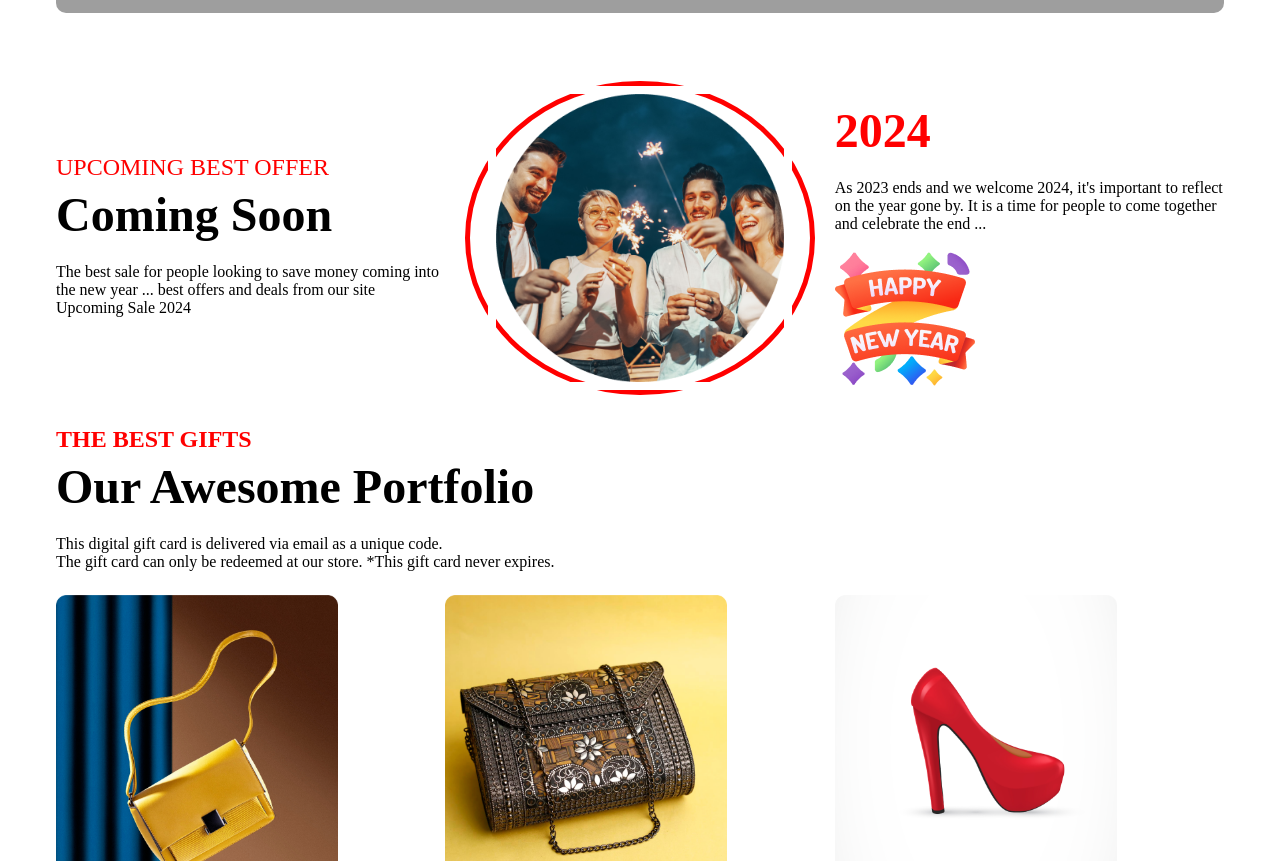
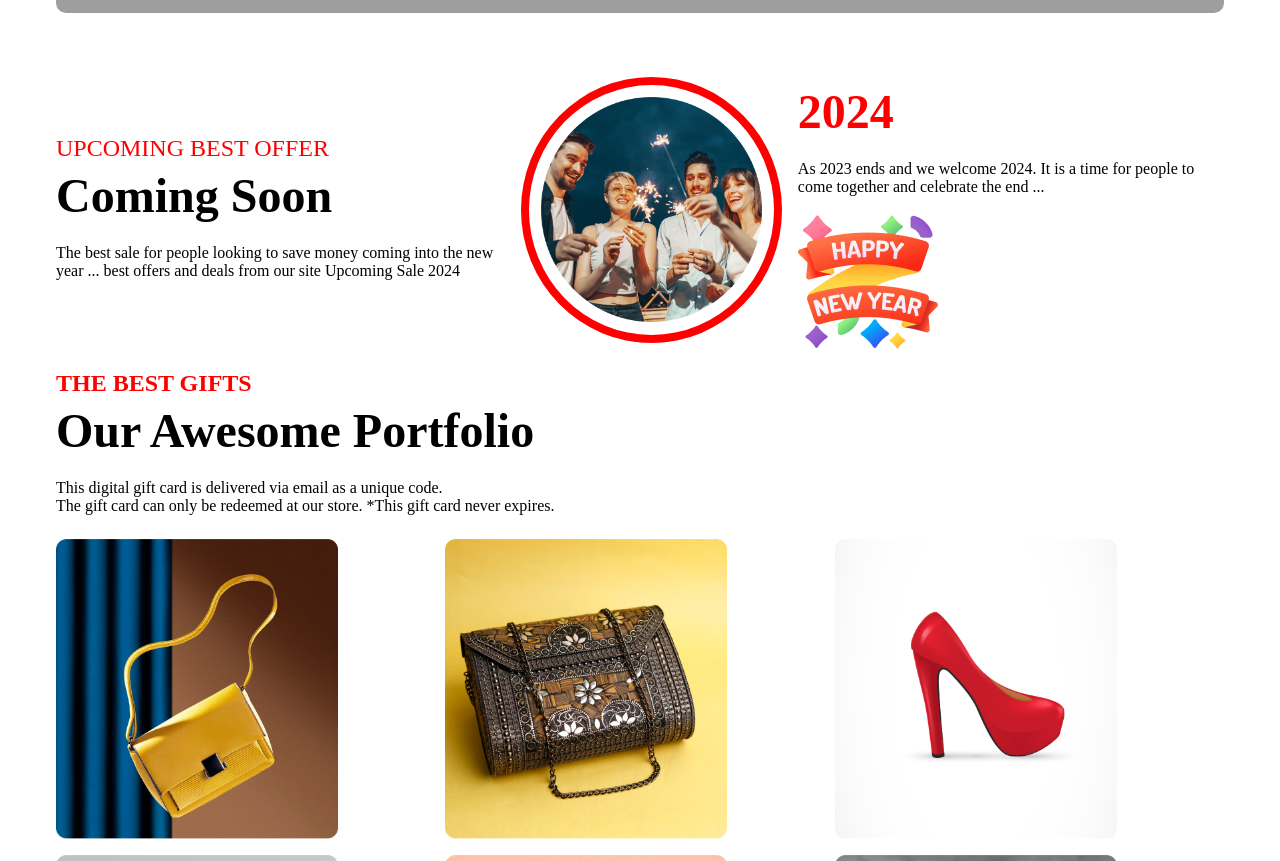
Before and after one commit to BJOARDER7/new-year-celebration, a plain HTML site: page index.html in a window 1280 px wide. Shown: the part 1691-2552 px from the top of the page. Drawn offline with Linux system fonts and the light colour scheme; grey boxes are pictures that could not be loaded.

Commit message:
upcoming 2024 round section added

```diff
--- a/index.html
+++ b/index.html
@@ -46,7 +46,7 @@
       </div>
       <div>
         <h3 class="upcoming-2024">2024</h3>
-        <p>As 2023 ends and we welcome 2024, it's important to reflect on the year gone by. It is a time for people to come together and celebrate the end ...</p>
+        <p>As 2023 ends and we welcome 2024. It is a time for people to come together and celebrate the end ...</p>
         <div>
           <img src="images/Group-96.png" alt="">
         </div>
--- a/styles/newYear.css
+++ b/styles/newYear.css
@@ -82,9 +82,9 @@
   width: 70%;
 }
 .upcoming {
-  margin: 20px 48px;
+  margin: 10px 48px;
   display: grid;
-  grid-template-columns: 1fr 1fr 1fr;
+  grid-template-columns: auto auto auto;
   justify-content: center;
   align-items: center;
 }
@@ -96,26 +96,28 @@
 }
 .upcoming-header2, .upcoming-2024 {
   font-size: 48px;
-  font-weight: 900;
+  font-weight: 800;
   line-height: 0;
 }
 .upcoming-2024 {
   color: #FF0000;
 }
 .upcoming-img-div {
+  height: 250px;
+  width:auto;
   display: flex;
   justify-content: center;
   align-items: center;
-  margin: 20px;
-  border: 5px solid red;
-  border-radius: 90%;
+  margin: 16px;
+  border: 8px solid red;
+  border-radius: 100%;
 
 }
 .upcoming-img {
-  height: 85%;
-  width: 85%;
-  border: 8px solid white;
-
+  height: 90%;
+  width: 90%;
+  border: 0;
+  padding: 10px;
 }
 .gift-card {
   margin: 0 48px;
```
